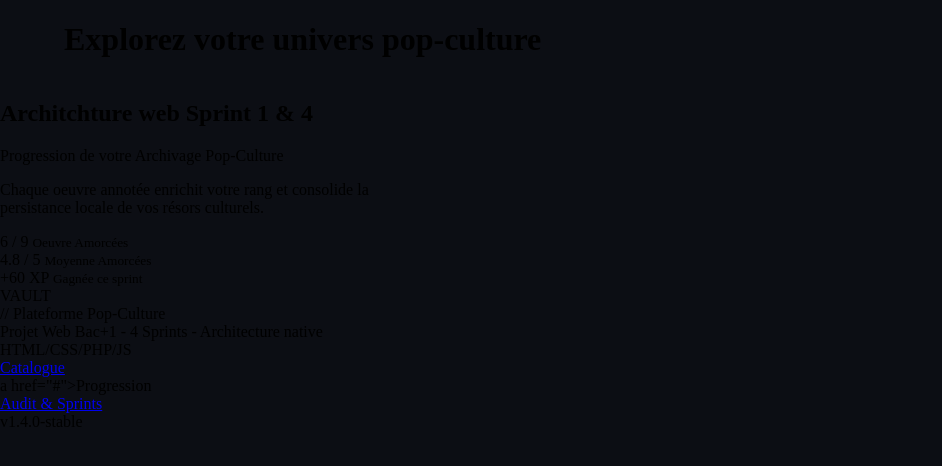
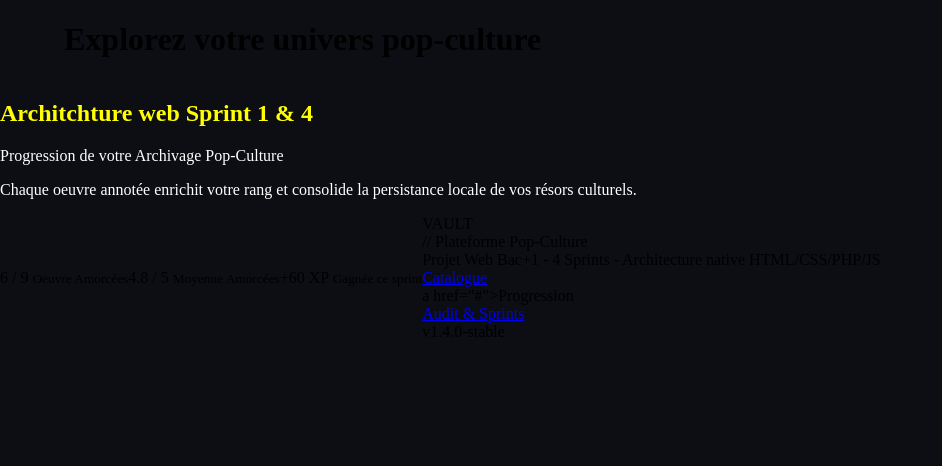
Before and after one commit to Matteo95310/VAULT, a PHP site: page / in a window 1280 px wide. Shown: the part 64-530 px from the top of the page, without its empty margins (0-942 px from the left). Run offline with PHP 8.4, Linux system fonts and the light colour scheme.

Commit message:
données

```diff
--- a/assets/css/style.css
+++ b/assets/css/style.css
@@ -116,12 +116,29 @@ body header .right {
 }
 
 .boite-entière {
-    display: grid;
+    display: flex;
     grid-template-columns: 1fr 1fr 1fr;
     gap: 24px;
 }
+.boite h2 {
+    align-items: center;
+    color: yellow;
+}
+.boite p {
+    align-items: center;
+    color: white;
+}
+.stat{
+    display: flex;
+    padding: 20 px;
+    flex-wrap: wrap;
+    align-content: center;
+    align-items: center;
+}
 
-
+.stat:nth-child{
+    align: center;
+}
 /**********************
 * BODY / Block 1
 **********************/
```
